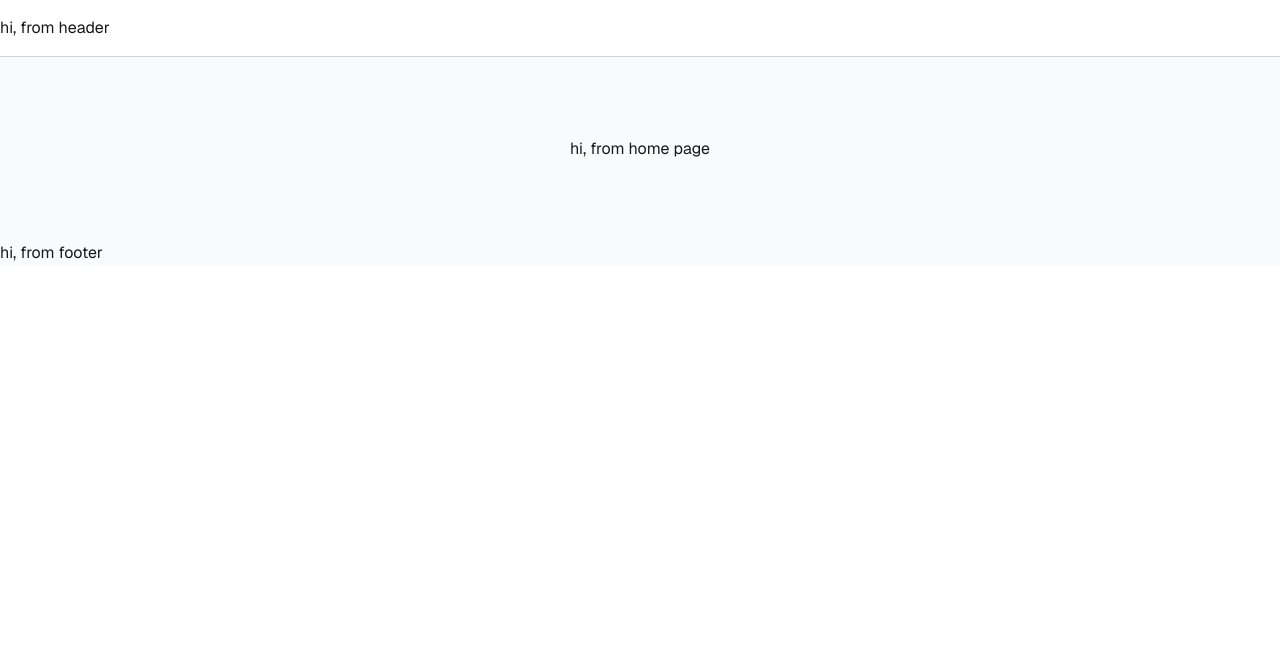
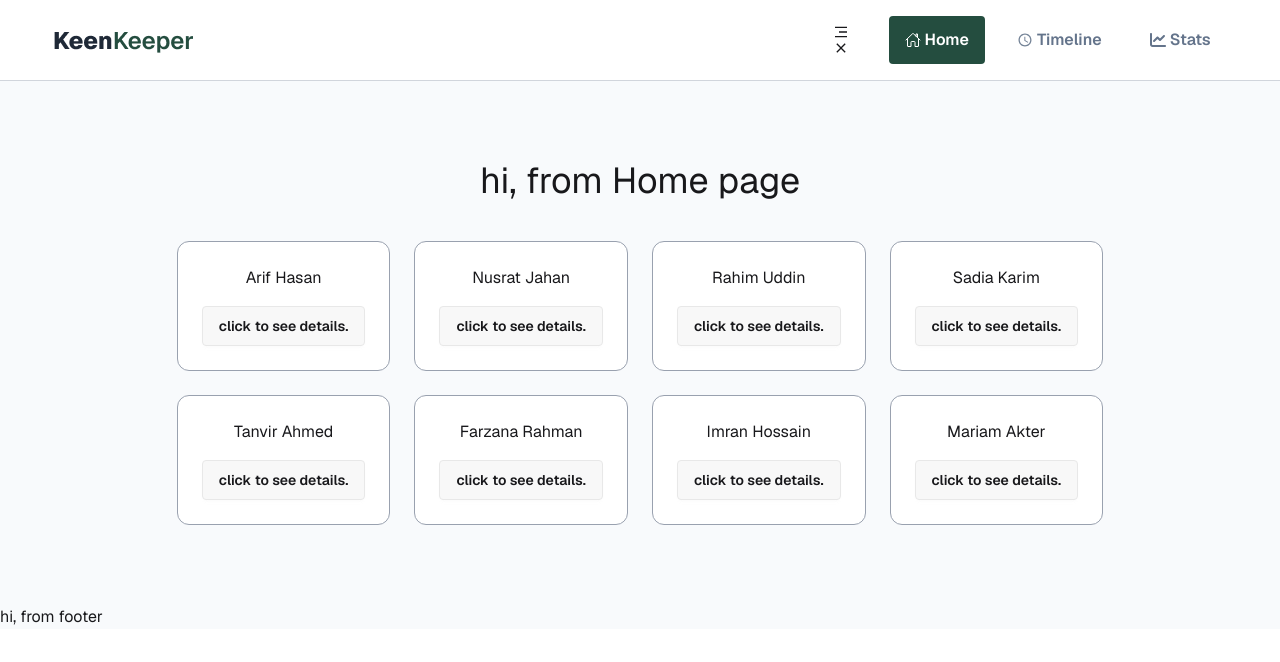
Before and after one commit to ratul-sardar/Programming-Hero-B13-A07, a React (Vite) app: page / in a window 1280 px wide. Shown: the top 662 px of the page. Built offline with nearby package versions, Linux system fonts and the light colour scheme.

Commit message:
made the navbar, now making it responsive

```diff
--- a/package.json
+++ b/package.json
@@ -14,6 +14,7 @@
     "daisyui": "^5.5.19",
     "react": "^19.2.4",
     "react-dom": "^19.2.4",
+    "react-icons": "^5.6.0",
     "react-router": "^7.14.0",
     "tailwindcss": "^4.2.2"
   },
--- a/src/components/layout/Root.jsx
+++ b/src/components/layout/Root.jsx
@@ -1,10 +1,11 @@
 import { Outlet } from "react-router";
+import Navbar from "../ui/Navbar/Navbar";
 
 export default function Root() {
   return (
     <>
       <header className="sticky top-0 bg-white py-4 border-b border-gray-300">
-        hi, from header
+        <Navbar></Navbar>
       </header>
       <main>
         <Outlet></Outlet>
--- /dev/null
+++ b/src/components/ui/Navbar/Navbar.jsx
@@ -0,0 +1,54 @@
+import { NavLink } from "react-router";
+import { IoHomeOutline } from "react-icons/io5";
+import { IoMdTime } from "react-icons/io";
+import { FaChartLine } from "react-icons/fa6";
+import { RiMenu3Fill } from "react-icons/ri";
+import { IoMdClose } from "react-icons/io";
+import siteLogo from "../../../assets/logo.png";
+
+export default function Navbar() {
+  return (
+    <nav className="cssContainer p-0  flex-row justify-between">
+      {/* Site Logo and Mobile Menu*/}
+      <div className="w-full flex items-center justify-between">
+        <NavLink to="/" className="">
+          <img
+            src={siteLogo}
+            alt="Site logo"
+            className="max-width-[100px] md:max-width-[140px] "
+          />
+        </NavLink>
+
+        {/* Mobile menu toggle*/}
+        <button>
+          <RiMenu3Fill />
+          <IoMdClose />
+        </button>
+      </div>
+
+      {/* Site Navigations*/}
+      <div id="siteNav" className="hidden md:flex gap-4">
+        <Navigation />
+      </div>
+    </nav>
+  );
+}
+
+function Navigation() {
+  return (
+    <>
+      <NavLink to="/" className="button ">
+        <IoHomeOutline />
+        Home
+      </NavLink>
+      <NavLink to="/timeline" className="button">
+        <IoMdTime />
+        Timeline
+      </NavLink>
+      <NavLink to="/stats" className="button">
+        <FaChartLine />
+        Stats
+      </NavLink>
+    </>
+  );
+}
--- a/src/index.css
+++ b/src/index.css
@@ -2,8 +2,8 @@
 @plugin "daisyui";
 
 @theme {
-    --color-primary: #244d3f;
-    --color-base-content: #64748b;
+    --color-brand: #244d3f;
+    --color-base-text: #64748b;
     --color-base-background: #f8fafc;
 }
 
@@ -15,15 +15,16 @@
 
 @layer components {
     .cssContainer {
-        @apply w-11/12 mx-auto max-w-360 py-16 md:py-20 flex items-center justify-center gap-8 md:gap-10;
+        @apply w-11/12 mx-auto max-w-360 py-16 md:py-20 flex flex-col items-center justify-center gap-8 md:gap-10;
     }
 
-    .btn {
+    .button {
         display: flex;
+        align-items: center;
         gap: 0.25rem;
         font-size: 1rem;
         font-weight: 600;
-        color: var(--color-base-content);
+        color: var(--color-base-text);
         border-radius: 0.25rem;
         padding: 0.75rem 1rem;
         background-color: transparent;
@@ -35,9 +36,14 @@
         }
 
         &:active {
-            background-color: var(--color-primary);
+            background-color: var(--color-brand);
             color: var(--color-white);
         }
+    }
+
+    #siteNav a.active {
+        background-color: var(--color-brand);
+        color: var(--color-white);
     }
 }
 
--- a/src/pages/FriendDetails.jsx
+++ b/src/pages/FriendDetails.jsx
@@ -1,8 +1,30 @@
+import { useParams } from "react-router";
+import { useLoaderData } from "react-router";
+
 export default function FriendDetails() {
+  //Getting the friend data to show in details
+  const friendsData = useLoaderData();
+  const { id: dynamicId } = useParams();
+  const friendToShow = friendsData.find((friend) => friend.id == dynamicId);
+  const {
+    id = 1,
+    name = "Arif Hasan",
+    picture = "https://randomuser.me/api/portraits/men/32.jpg",
+    email = "arif.hasan@gmail.com",
+    days_since_contact = 18,
+    status = "overdue",
+    tags = ["college", "close friend"],
+    bio = "Met during CSE at university. We used to build side projects and play football on weekends.",
+    goal = 14,
+    next_due_date = "2026-03-30",
+  } = friendToShow;
+
   return (
     <section className="">
       <div className="cssContainer">
         <h1 className="">hi, from friend details</h1>
+        <h2 className="text-red-500">{name}</h2>
+        <p className="text-amber-400-500">{bio} </p>
       </div>
     </section>
   );
--- a/src/pages/Home.jsx
+++ b/src/pages/Home.jsx
@@ -1,3 +1,4 @@
+import { NavLink } from "react-router";
 import { useLoaderData } from "react-router";
 
 export default function Home() {
@@ -7,7 +8,23 @@ export default function Home() {
   return (
     <section className="">
       <div className="cssContainer">
-        <h1 className="">hi, from home page</h1>
+        {/* Top Panel*/}
+        <header className="text-center">
+          <h1 className="text-4xl">hi, from Home page</h1>
+        </header>
+        {/* Bottom Panel*/}
+        <div className="grid sm:grid-cols-2 md:grid-cols-3 lg:grid-cols-4 gap-6">
+          {/* Cards*/}
+
+          {friendData.map((friend) => (
+            <div className="bg-white rounded-xl border border-gray-400 p-6 space-y-4">
+              <h3 className="font-semi-bold text-center">{friend.name}</h3>
+              <NavLink to={`/friend/${friend.id}`} className="btn">
+                click to see details.
+              </NavLink>
+            </div>
+          ))}
+        </div>
       </div>
     </section>
   );
--- a/src/router/route.jsx
+++ b/src/router/route.jsx
@@ -5,17 +5,22 @@ import Stats from "../pages/Stats";
 import Home from "../pages/Home";
 import FriendDetails from "../pages/FriendDetails";
 import PageNotFound404 from "../pages/PageNotFound404";
-import { Component } from "react";
 
 export const router = createBrowserRouter([
   {
     path: "/",
-    loader: ({ params }) => fetch("/friends.json"),
+
     Component: Root,
     children: [
-      { index: true, Component: Home },
-      { path: "/friend/:id", Component: FriendDetails },
-    ],
+      {
+        index: true,
+        loader: () => fetch("/friends.json"),
+        Component: Home,
+      },
+      {
+        path: "/friend/:id",
+        loader: ({ params }) => fetch("/friends.json"),
+        Component: FriendDetails,
       },
       {
         path: "/timeline",
@@ -25,6 +30,8 @@ export const router = createBrowserRouter([
         path: "/stats",
         Component: Stats,
       },
+    ],
+  },
   {
     path: "/*",
     Component: PageNotFound404,
```
Also changed, not shown: 1 other file (tests, documents, lock files or other folders). Lines whose indentation alone changed are shown as unchanged.
